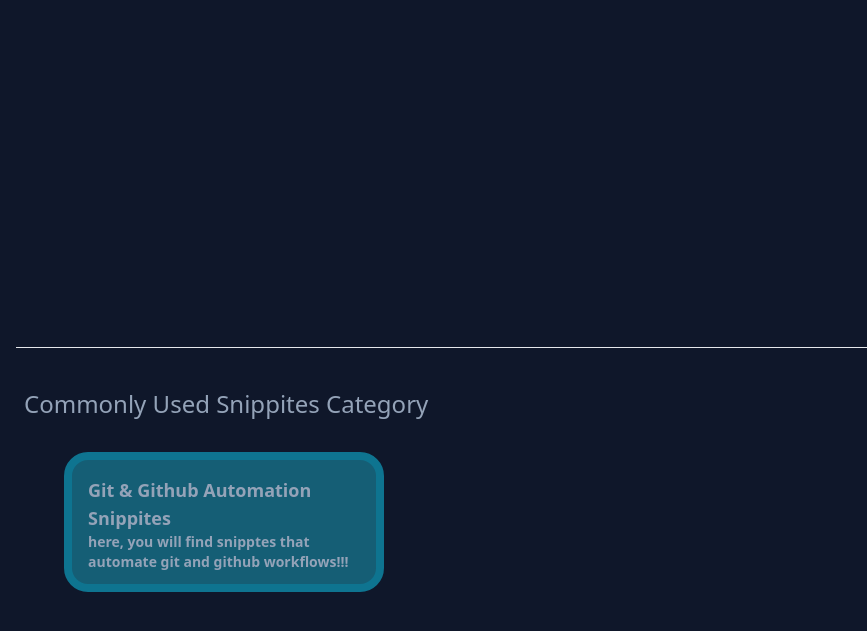
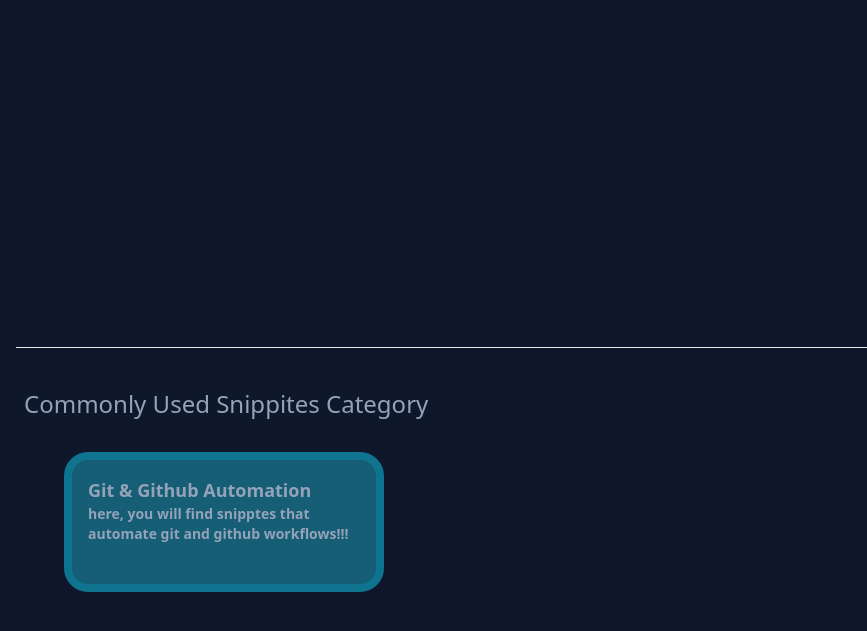
Before and after one commit to JeelDobariya38/Coding-Notes, a plain HTML site: page index.html in a window 1280 px wide. Shown: the part 453-1084 px from the top of the page, without its empty margins (0-867 px from the left). Drawn offline with nearby package versions, Linux system fonts and the light colour scheme.

Commit message:
remove snippits keyword. cause, it aquire lots of space

```diff
--- a/index.html
+++ b/index.html
@@ -37,7 +37,7 @@
                 <div>
                     <a href="pages/git-github-snippts.html">
                         <div class="category p-4 border-cyan-700 border-8 bg-cyan-800">
-                            <h2 class="text-lg font-black">Git & Github Automation Snippites</h2>
+                            <h2 class="text-lg font-black">Git & Github Automation</h2>
                             <p class="text-sm font-bold">here, you will find snipptes that automate git and github
                                 workflows!!!</p>
                         </div>
```
